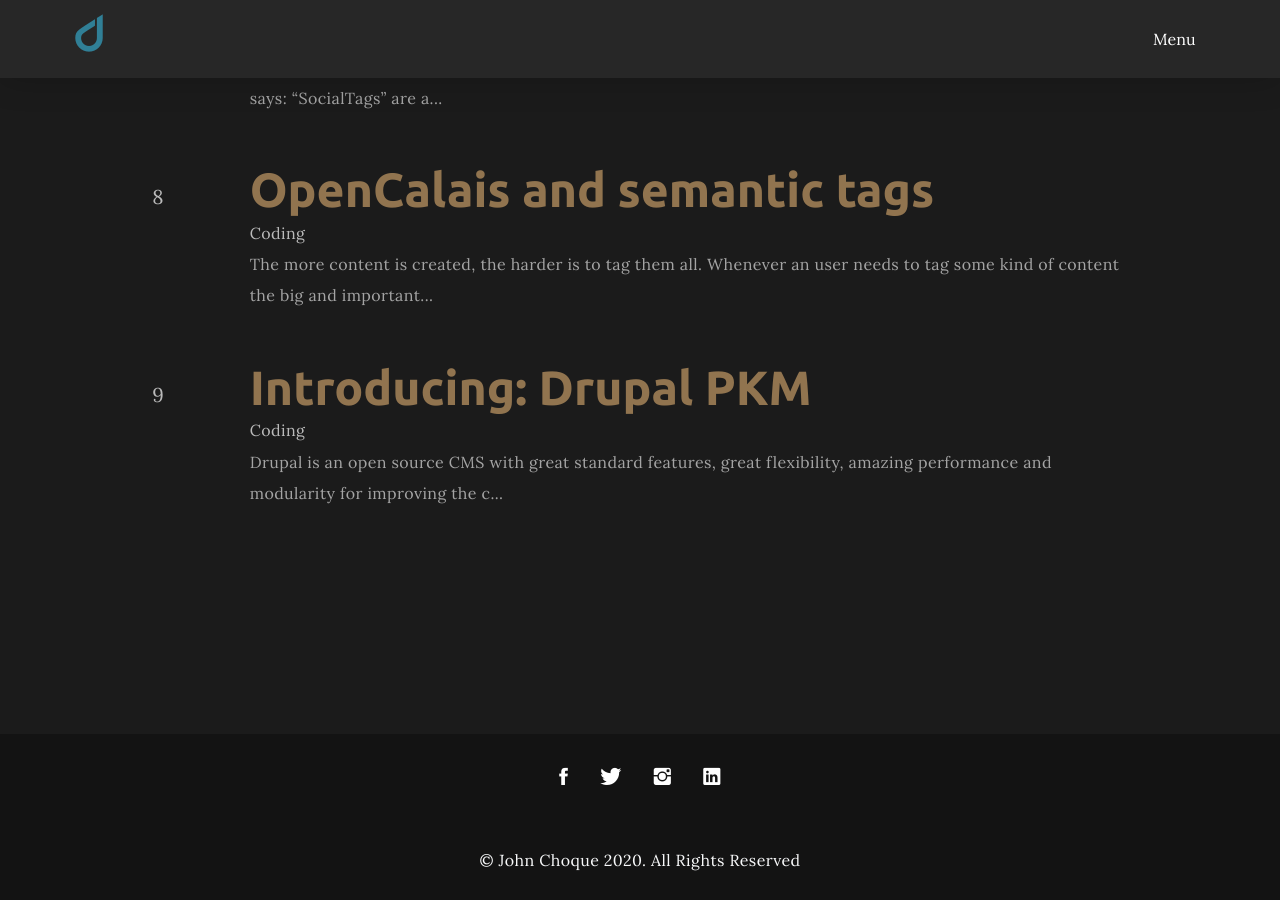
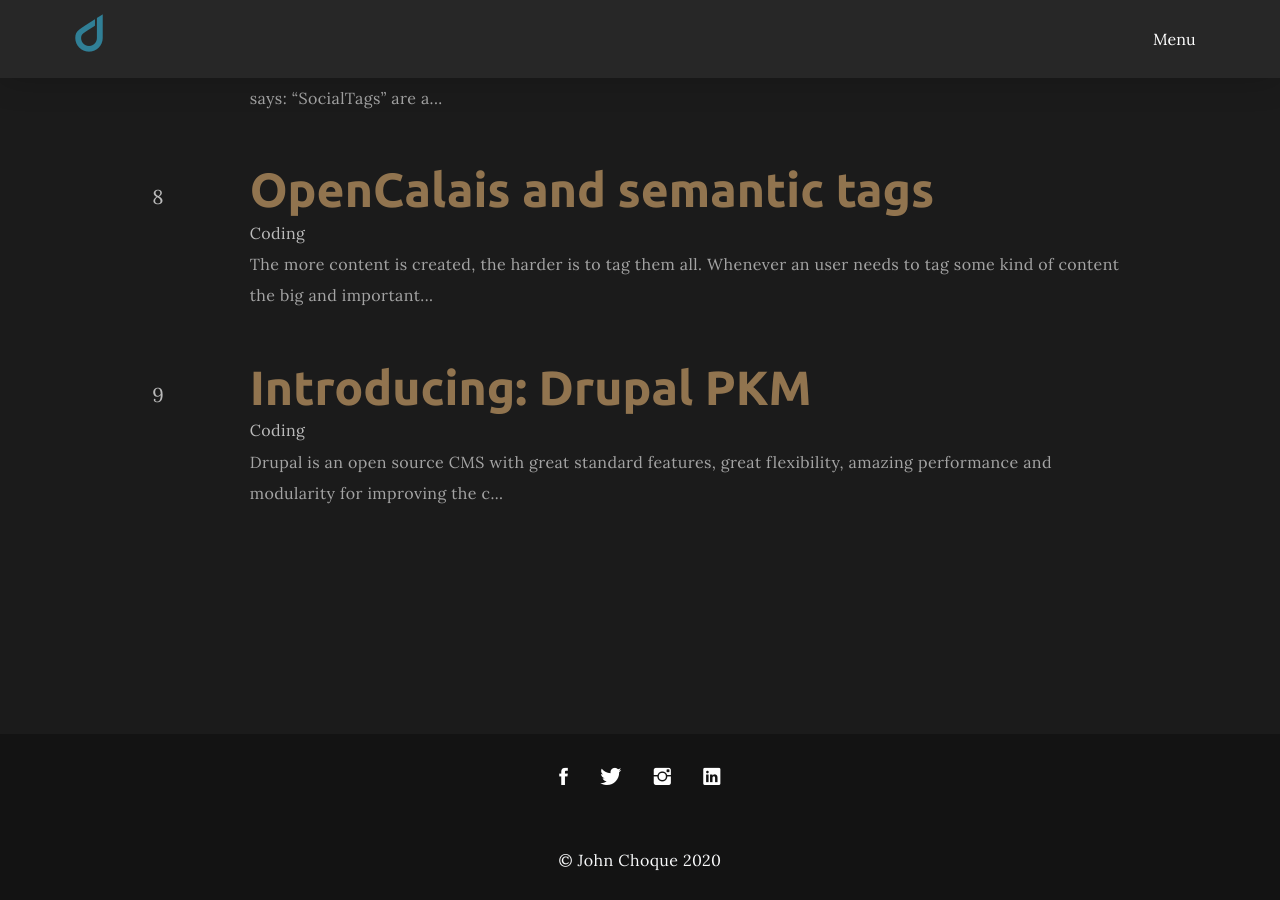
Before and after one commit to thethoughtfulmillennial/thethoughtfulmillennial.github.io, a Jekyll site: the page built from blog.html, in a window 1280 px wide and 900 px high, scrolled down 1852 px. Built offline with Jekyll 4.4.1, drawn with Linux system fonts in a browser that asks for light colours; some web fonts are replaced.

Commit message:
Updating footer and about image.

```diff
--- a/_includes/footer.html
+++ b/_includes/footer.html
@@ -12,16 +12,10 @@
 			</div>
 		</div>
 		<div class="container text-center py-4">
-			<span class="text-light">© John Choque 2020. All Rights Reserved</span>
+			<span class="text-light">© John Choque 2020</span>
 		</div>
 	</div>
 
 </footer>
 
 <!-- Footer end -->
-
-<!-- Scroll-up -->
-
-<div class="scroll-up">
-	<a id="scroll-up"><i class="fas fa-arrow-up"></i></a>
-</div>
--- a/_includes/nav.html
+++ b/_includes/nav.html
@@ -33,7 +33,7 @@
 			<a class="icon ion-social-linkedin" target="_blank"
 				href="https://www.linkedin.com/in/{{ site.linkedin_username }}"></a>
 		</div>
-		<div class="copy">© John Choque 2020. All Rights Reserved</div>
+		<div class="copy">© John Choque 2020</div>
 	</div>
 </div>
 
```
Also changed, not shown: assets/images/about.jpg.
